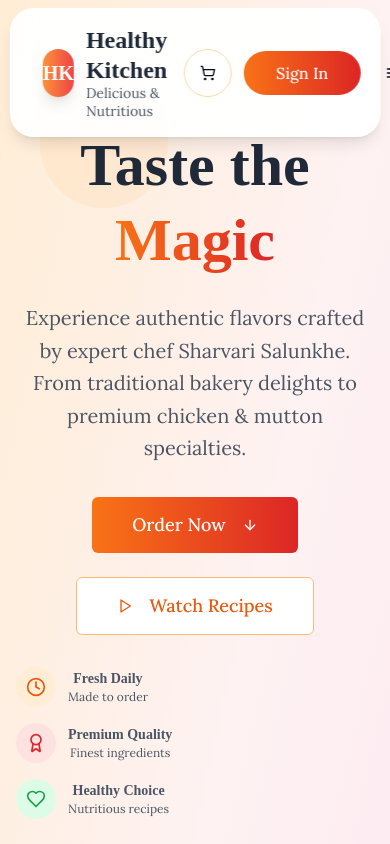
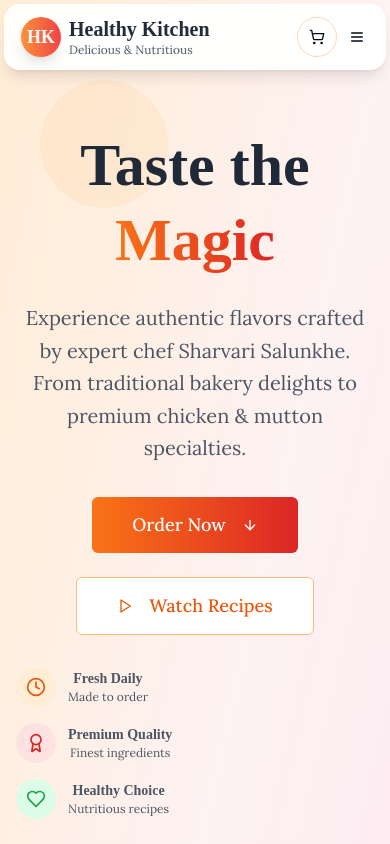
Before and after one commit to sms03/healthy-kitchen, a React (Vite) app: page / in a window 390 px wide. Shown: the top 844 px of the page. Built offline with nearby package versions, Linux system fonts and the light colour scheme; a web font is replaced by a local one.

Commit message:
Fix: Mobile responsiveness for navbar
Make the navbar and scroll animation responsive for mobile devices.

```diff
--- a/src/components/Navigation.tsx
+++ b/src/components/Navigation.tsx
@@ -40,41 +40,41 @@ export const Navigation = ({ cartItemsCount, onCartClick }: NavigationProps) =>
   return (
     <nav className={`fixed top-0 left-1/2 transform -translate-x-1/2 z-50 font-lora transition-all duration-300 ${
       isScrolled
-        ? 'mt-4 w-[90%] max-w-4xl'
-        : 'mt-2 w-[95%] max-w-5xl'
+        ? 'mt-2 sm:mt-4 w-[95%] sm:w-[90%] max-w-3xl sm:max-w-4xl'
+        : 'mt-1 sm:mt-2 w-[98%] sm:w-[95%] max-w-4xl sm:max-w-5xl'
     }`}>
       <div className={`bg-white/95 backdrop-blur-md shadow-lg border border-white/20 transition-all duration-300 ${
         isScrolled
-          ? 'rounded-full px-6 py-3'
-          : 'rounded-3xl px-8 py-4'
+          ? 'rounded-2xl sm:rounded-full px-3 sm:px-6 py-2 sm:py-3'
+          : 'rounded-2xl sm:rounded-3xl px-4 sm:px-8 py-3 sm:py-4'
       }`}>
         <div className="flex items-center justify-between">
           {/* Logo */}
-          <Link to="/" className="flex items-center space-x-3">
+          <Link to="/" className="flex items-center space-x-2 sm:space-x-3">
             <div className={`bg-gradient-to-r from-orange-400 to-red-500 rounded-full flex items-center justify-center shadow-lg transition-all duration-300 ${
-              isScrolled ? 'w-10 h-10' : 'w-12 h-12'
+              isScrolled ? 'w-8 h-8 sm:w-10 sm:h-10' : 'w-10 h-10 sm:w-12 sm:h-12'
             }`}>
               <span className={`text-white font-bold font-playfair transition-all duration-300 ${
-                isScrolled ? 'text-lg' : 'text-xl'
+                isScrolled ? 'text-sm sm:text-lg' : 'text-lg sm:text-xl'
               }`}>HK</span>
             </div>
             <div className="flex flex-col">
               <h1 className={`font-bold text-gray-800 leading-tight font-playfair transition-all duration-300 ${
-                isScrolled ? 'text-xl' : 'text-2xl'
+                isScrolled ? 'text-lg sm:text-xl' : 'text-xl sm:text-2xl'
               }`}>Healthy Kitchen</h1>
               <p className={`text-gray-600 leading-tight font-lora transition-all duration-300 ${
-                isScrolled ? 'text-xs' : 'text-sm'
+                isScrolled ? 'text-xs' : 'text-xs sm:text-sm'
               }`}>Delicious & Nutritious</p>
             </div>
           </Link>
 
           {/* Desktop Menu */}
-          <div className="hidden md:flex items-center space-x-6">
+          <div className="hidden lg:flex items-center space-x-4 xl:space-x-6">
             {navItems.map((item) => (
               <Link
                 key={item.path}
                 to={item.path}
-                className={`font-medium transition-all duration-300 font-lora px-4 py-2 rounded-full border-2 text-base ${
+                className={`font-medium transition-all duration-300 font-lora px-3 xl:px-4 py-2 rounded-full border-2 text-sm xl:text-base ${
                   location.pathname === item.path
                     ? 'text-white bg-gradient-to-r from-orange-500 to-red-600 border-orange-500 shadow-md'
                     : 'text-gray-700 hover:text-orange-600 border-gray-200 hover:border-orange-300 hover:bg-orange-50'
@@ -86,13 +86,13 @@ export const Navigation = ({ cartItemsCount, onCartClick }: NavigationProps) =>
           </div>
 
           {/* Cart and Auth */}
-          <div className="flex items-center space-x-3">
+          <div className="flex items-center space-x-2 sm:space-x-3">
             <Link to="/cart">
               <Button
                 variant="outline"
                 size="icon"
                 className={`relative rounded-full font-lora transition-all duration-300 ${
-                  isScrolled ? 'w-10 h-10' : 'w-12 h-12'
+                  isScrolled ? 'w-8 h-8 sm:w-10 sm:h-10' : 'w-10 h-10 sm:w-12 sm:h-12'
                 } ${
                   location.pathname === '/cart'
                     ? 'bg-gradient-to-r from-orange-500 to-red-600 border-orange-500 text-white hover:from-orange-600 hover:to-red-700'
@@ -100,11 +100,11 @@ export const Navigation = ({ cartItemsCount, onCartClick }: NavigationProps) =>
                 }`}
               >
                 <ShoppingCart className={`transition-all duration-300 ${
-                  isScrolled ? 'w-4 h-4' : 'w-5 h-5'
+                  isScrolled ? 'w-3 h-3 sm:w-4 sm:h-4' : 'w-4 h-4 sm:w-5 sm:h-5'
                 }`} />
                 {cartItemsCount > 0 && (
-                  <span className={`absolute -top-2 -right-2 bg-red-500 text-white text-xs rounded-full flex items-center justify-center font-bold transition-all duration-300 ${
-                    isScrolled ? 'w-5 h-5' : 'w-6 h-6'
+                  <span className={`absolute -top-1 -right-1 sm:-top-2 sm:-right-2 bg-red-500 text-white text-xs rounded-full flex items-center justify-center font-bold transition-all duration-300 ${
+                    isScrolled ? 'w-4 h-4 sm:w-5 sm:h-5' : 'w-5 h-5 sm:w-6 sm:h-6'
                   }`}>
                     {cartItemsCount}
                   </span>
@@ -115,12 +115,12 @@ export const Navigation = ({ cartItemsCount, onCartClick }: NavigationProps) =>
             {/* Auth Button */}
             {!loading && (
               user && !signingOut ? (
-                <Link to="/profile">
+                <Link to="/profile" className="hidden sm:block">
                   <Button
                     variant="outline"
                     size="icon"
                     className={`rounded-full font-lora transition-all duration-300 ${
-                      isScrolled ? 'w-10 h-10' : 'w-12 h-12'
+                      isScrolled ? 'w-8 h-8 sm:w-10 sm:h-10' : 'w-10 h-10 sm:w-12 sm:h-12'
                     } ${
                       location.pathname === '/profile'
                         ? 'bg-gradient-to-r from-orange-500 to-red-600 border-orange-500 text-white hover:from-orange-600 hover:to-red-700'
@@ -128,24 +128,24 @@ export const Navigation = ({ cartItemsCount, onCartClick }: NavigationProps) =>
                     }`}
                   >
                     <User className={`transition-all duration-300 ${
-                      isScrolled ? 'w-4 h-4' : 'w-5 h-5'
+                      isScrolled ? 'w-3 h-3 sm:w-4 sm:h-4' : 'w-4 h-4 sm:w-5 sm:h-5'
                     }`} />
                   </Button>
                 </Link>
               ) : signingOut ? (
                 <Button
-                  size={isScrolled ? "default" : "lg"}
+                  size="sm"
                   disabled
-                  className="bg-gradient-to-r from-gray-400 to-gray-500 rounded-full font-lora transition-all duration-300 text-base"
+                  className="hidden sm:flex bg-gradient-to-r from-gray-400 to-gray-500 rounded-full font-lora transition-all duration-300 text-sm"
                 >
-                  <Loader2 className="w-4 h-4 mr-2 animate-spin" />
-                  Signing Out...
+                  <Loader2 className="w-3 h-3 mr-1 animate-spin" />
+                  <span className="hidden md:inline">Signing Out...</span>
                 </Button>
               ) : (
-                <Link to="/auth">
+                <Link to="/auth" className="hidden sm:block">
                   <Button
-                    size={isScrolled ? "default" : "lg"}
-                    className="bg-gradient-to-r from-orange-500 to-red-600 hover:from-orange-600 hover:to-red-700 rounded-full font-lora transition-all duration-300 text-base"
+                    size="sm"
+                    className="bg-gradient-to-r from-orange-500 to-red-600 hover:from-orange-600 hover:to-red-700 rounded-full font-lora transition-all duration-300 text-sm px-3 py-1"
                   >
                     Sign In
                   </Button>
@@ -157,24 +157,24 @@ export const Navigation = ({ cartItemsCount, onCartClick }: NavigationProps) =>
             <Button
               variant="ghost"
               size="sm"
-              className="md:hidden rounded-full"
+              className="lg:hidden rounded-full p-1 sm:p-2"
               onClick={() => setIsMobileMenuOpen(!isMobileMenuOpen)}
             >
-              {isMobileMenuOpen ? <X className="w-5 h-5" /> : <Menu className="w-5 h-5" />}
+              {isMobileMenuOpen ? <X className="w-4 h-4 sm:w-5 sm:h-5" /> : <Menu className="w-4 h-4 sm:w-5 sm:h-5" />}
             </Button>
           </div>
         </div>
 
         {/* Mobile Menu */}
         {isMobileMenuOpen && (
-          <div className="md:hidden pt-4 border-t border-gray-100 mt-4">
-            <div className="flex flex-col space-y-3">
+          <div className="lg:hidden pt-3 sm:pt-4 border-t border-gray-100 mt-3 sm:mt-4">
+            <div className="flex flex-col space-y-2 sm:space-y-3">
               {navItems.map((item) => (
                 <Link
                   key={item.path}
                   to={item.path}
                   onClick={() => setIsMobileMenuOpen(false)}
-                  className={`text-left py-3 px-4 transition-all duration-300 font-lora rounded-lg border-2 text-base ${
+                  className={`text-left py-2 sm:py-3 px-3 sm:px-4 transition-all duration-300 font-lora rounded-lg border-2 text-sm sm:text-base ${
                     location.pathname === item.path
                       ? 'text-white bg-gradient-to-r from-orange-500 to-red-600 border-orange-500 shadow-md font-semibold'
                       : 'text-gray-700 hover:text-orange-600 border-gray-200 hover:border-orange-300 hover:bg-orange-50'
@@ -187,9 +187,22 @@ export const Navigation = ({ cartItemsCount, onCartClick }: NavigationProps) =>
                 <Link
                   to="/auth"
                   onClick={() => setIsMobileMenuOpen(false)}
-                  className="text-left py-3 px-4 transition-all duration-300 font-lora rounded-lg bg-gradient-to-r from-orange-500 to-red-600 text-white font-semibold"
+                  className="text-left py-2 sm:py-3 px-3 sm:px-4 transition-all duration-300 font-lora rounded-lg bg-gradient-to-r from-orange-500 to-red-600 text-white font-semibold text-sm sm:text-base"
                 >
                   Sign In
+                </Link>
+              )}
+              {user && !signingOut && (
+                <Link
+                  to="/profile"
+                  onClick={() => setIsMobileMenuOpen(false)}
+                  className={`text-left py-2 sm:py-3 px-3 sm:px-4 transition-all duration-300 font-lora rounded-lg border-2 text-sm sm:text-base ${
+                    location.pathname === '/profile'
+                      ? 'text-white bg-gradient-to-r from-orange-500 to-red-600 border-orange-500 shadow-md font-semibold'
+                      : 'text-gray-700 hover:text-orange-600 border-gray-200 hover:border-orange-300 hover:bg-orange-50'
+                  }`}
+                >
+                  Profile
                 </Link>
               )}
             </div>
```
